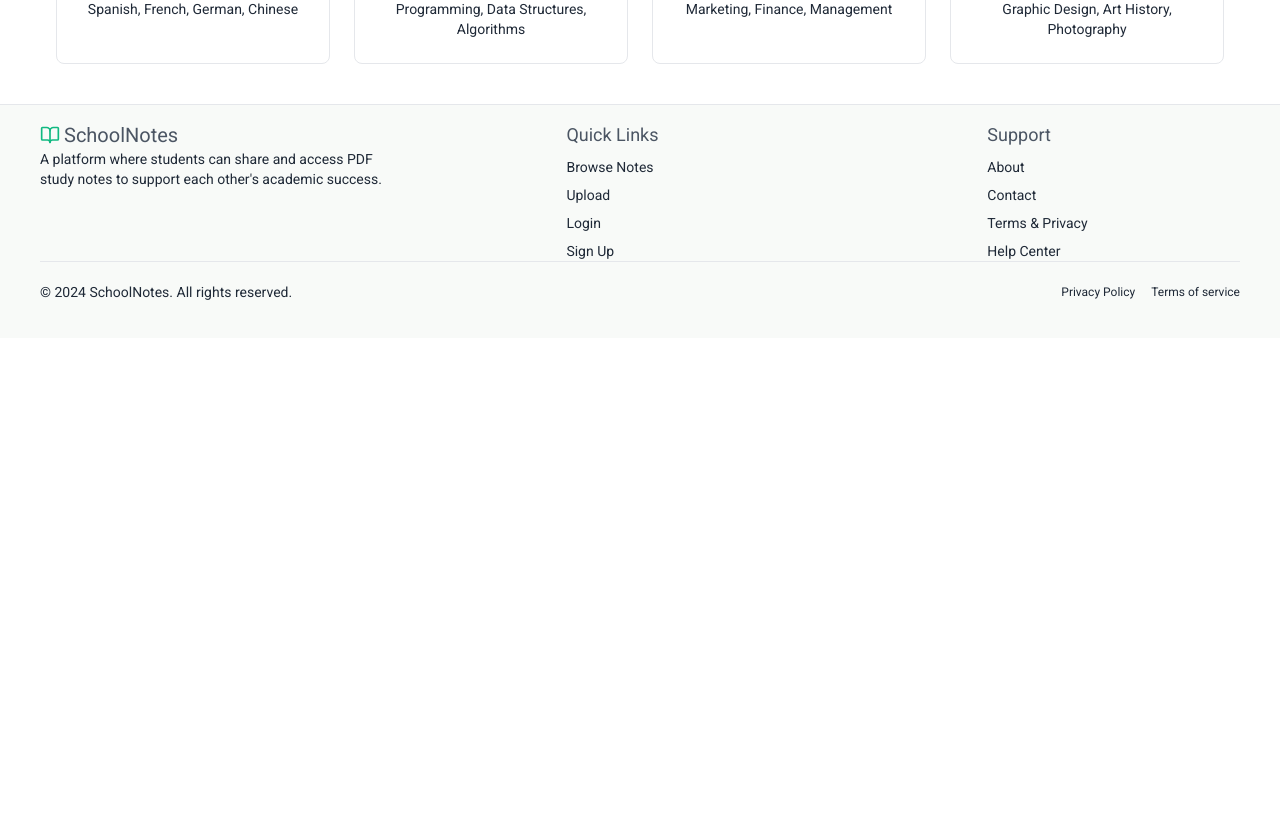
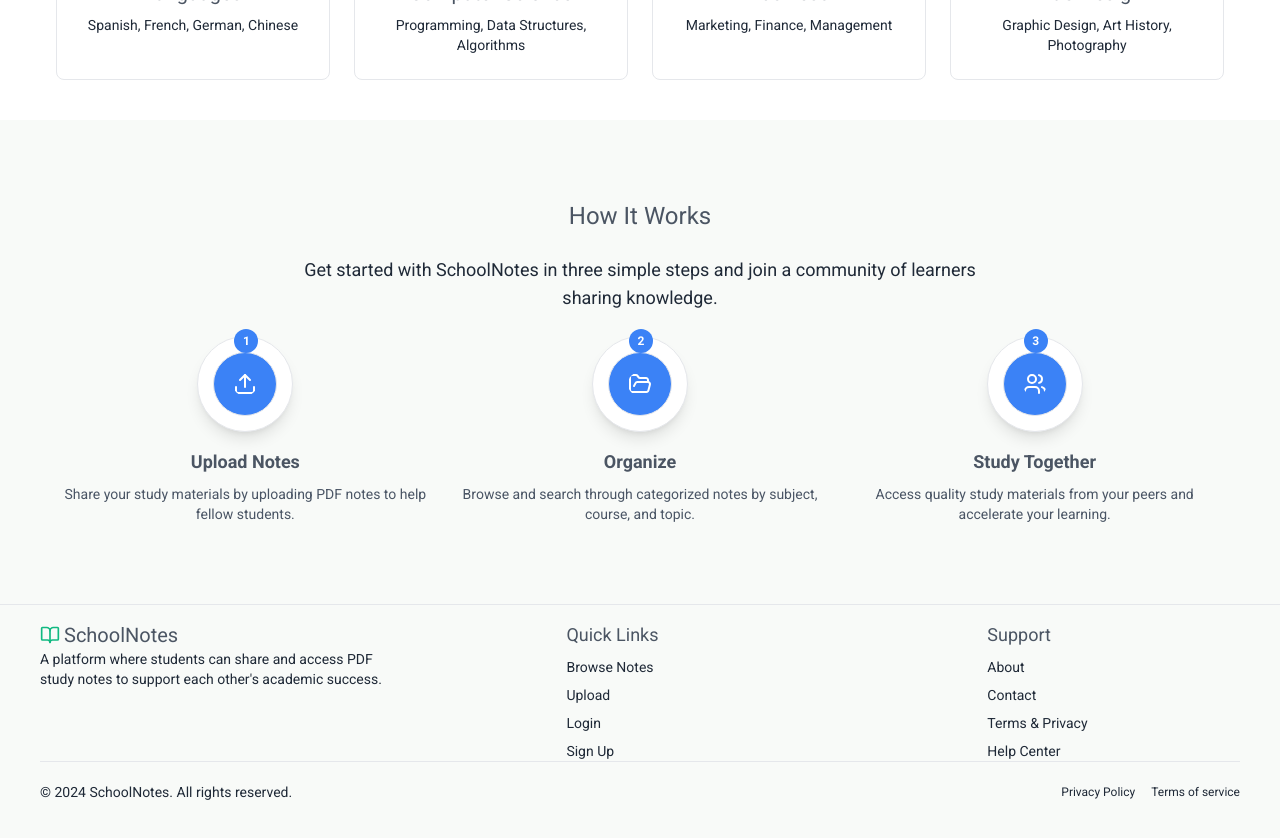
Before and after one commit to Mosanetech/Notes-App, a Next.js app: page / in a window 1280 px wide. Shown: the part 1100-1938 px from the top of the page. Before the commit the page ends 1438 px from the top, so only its background shows below. Built offline with nearby package versions, Linux system fonts and the light colour scheme; no server answers.

Commit message:
Add GetStarted component and update Home page layout

```diff
--- a/src/app/layout.js
+++ b/src/app/layout.js
@@ -25,7 +25,7 @@ export default function RootLayout({ children }) {
     <html lang="en" className={`${roboto.variable} ${inter.variable}`}>
       <body className="font-sans min-h-screen flex flex-col">
         <Header />
-        <div className='mt-16 pb-10 flex-grow'>
+        <div className='mt-16 flex-grow'>
             {children}
         </div>
       <Footer />
--- a/src/app/page.tsx
+++ b/src/app/page.tsx
@@ -2,6 +2,7 @@ import { NextPage } from "next";
 import {Metadata} from "next";
 import HeroSection from "@/components/home/HeroSection";
 import CategorySection from "@/components/home/CategorySection";
+import GetStarted from "@/components/home/GetStarted";
 
 export const metadata: Metadata = {
   title: 'Welcome SchoolNotes',
@@ -13,6 +14,7 @@ const Home: NextPage = () => {
     <div className="text-center flex flex-col gap-10">
         <HeroSection />
         <CategorySection />
+        <GetStarted />
     </div>
   )
 }
--- a/src/components/home/CategorySection.tsx
+++ b/src/components/home/CategorySection.tsx
@@ -56,10 +56,12 @@ const CategorySection: NextPage = () => {
     ];
 
     return (
-        <div>
-            <div>
+        <div className={'px-4'}>
+            <div className={'flex flex-col gap-4 text-center'}>
                 <h3>Popular Study Categories</h3>
-                <p className={'sm:text-lg text-sm max-w-[500px] md:max-w-[600px] mx-auto'}>Explore notes from various academic disciplines and find exactly what you need to excel in your studies.</p>
+                <p className={'sm:text-lg text-sm max-w-[500px] md:max-w-[600px] mx-auto'}>
+                    Explore notes from various academic disciplines and find exactly what you need to excel in your studies.
+                </p>
             </div>
             {/*Categories Grid*/}
             <div className={'grid grid-cols-1 sm:grid-cols-2 md:grid-cols-3 lg:grid-cols-4 gap-6 mt-10 max-w-[1200px] mx-auto px-4'}>
--- /dev/null
+++ b/src/components/home/GetStarted.tsx
@@ -0,0 +1,66 @@
+import {NextPage} from "next";
+import {Upload,FolderOpen,Users } from "lucide-react";
+
+const GetStarted: NextPage = () => {
+
+    const steps = [
+        {
+            step: 1,
+            icon: <Upload className={'mx-auto  h-10 w-10 text-white p-2 rounded-full'}/>,
+            title: 'Upload Notes',
+            description: 'Share your study materials by uploading PDF notes to help fellow students.'
+        },
+        {
+            step: 2,
+            icon: <FolderOpen className={'mx-auto h-10 w-10 text-white p-2 rounded-full'}/>,
+            title: 'Organize',
+            description: 'Browse and search through categorized notes by subject, course, and topic.'
+        },
+        {
+            step: 3,
+            icon: <Users className={'mx-auto h-10 w-10 text-white p-2 rounded-full'}/>,
+            title: 'Study Together',
+            description: 'Access quality study materials from your peers and accelerate your learning.'
+        }
+    ];
+
+    return (
+        <div className={'bg-secondary px-4 py-20 text-center'}>
+            <div>
+                <h3 className={'mb-6'}>
+                    How It Works
+                </h3>
+                <p className={'mb-6 text-sm md:text-lg max-w-[700px] mx-auto'}>
+                    Get started with SchoolNotes in three simple steps and join a community of learners sharing knowledge.
+                </p>
+            </div>
+
+            {/* Steps Section */}
+            <div className={'grid grid-cols-1 md:grid-cols-3 gap-8 max-w-6xl mx-auto'}>
+                {steps.map(({step, icon, title, description}) => (
+                    <div key={step} >
+                        <div className={'flex flex-col justify-center w-24 h-24 mb-4 shadow-lg border border-gray-200 rounded-full bg-white mx-auto'}>
+
+                            <div className={'relative border w-16 h-16 mx-auto rounded-full flex items-center justify-center bg-highlight'}>
+                                {icon}
+                                <div className={'absolute left-5 -top-6 bg-highlight text-white rounded-full h-6 w-6 flex items-center justify-center text-xs font-bold'}>
+                                    {step}
+                                </div>
+                            </div>
+
+                        </div>
+                        <h4 className={'mb-2 text-lg font-semibold'}>
+                            {title}
+                        </h4>
+                        <p className={'text-sm text-gray-600'}>
+                            {description}
+                        </p>
+                    </div>
+                ))}
+            </div>
+
+        </div>
+    )
+}
+
+export default GetStarted;
```
